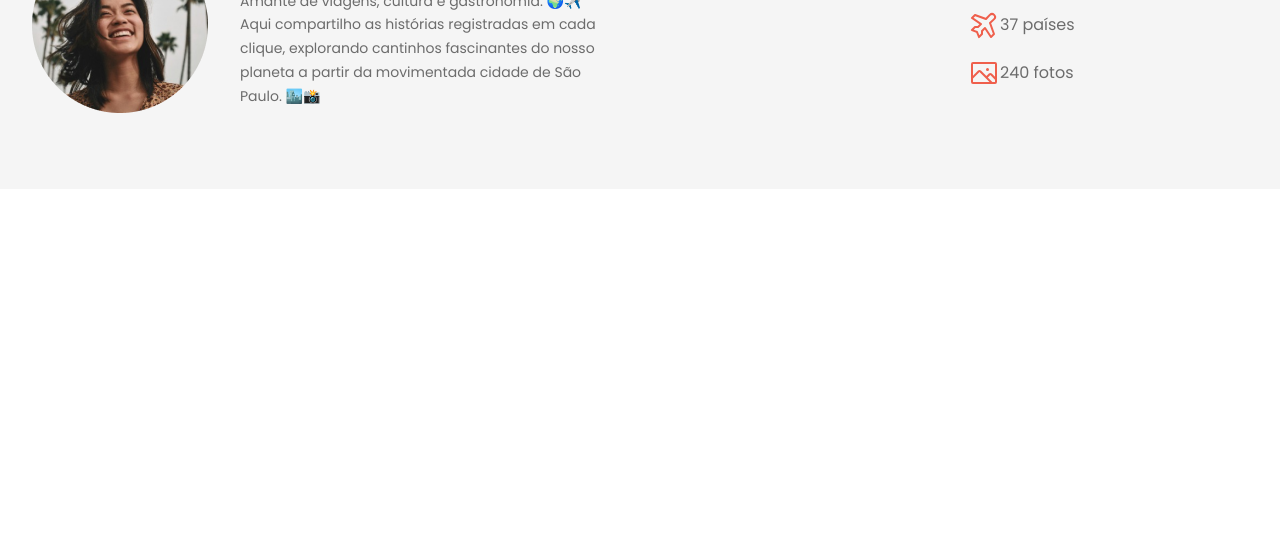
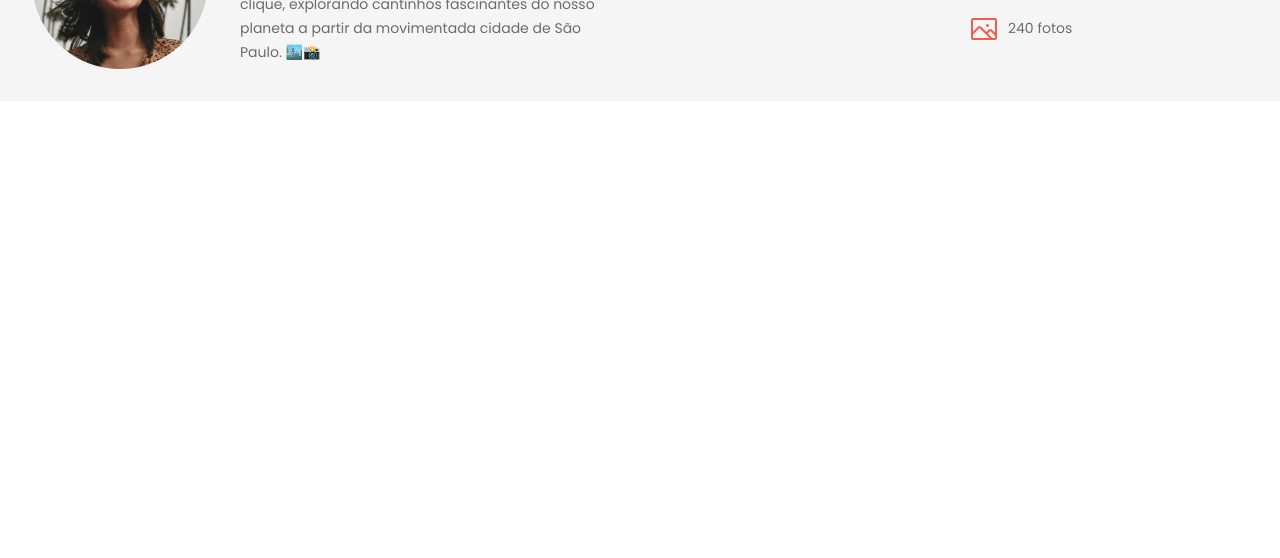
Before and after one commit to EmanuelMedeiross/Travelgram-Perfil-de-viagens, a plain HTML site: page index.html in a window 1280 px wide. Shown: the part 242-800 px from the top of the page. Drawn offline with Linux system fonts and the light colour scheme.

Commit message:
correction header

```diff
--- a/styles/header.css
+++ b/styles/header.css
@@ -1,7 +1,6 @@
 header {
     padding-block: 32px;
 }
-
 header .container {
     display: flex;
     justify-content: space-between;
@@ -34,10 +33,11 @@ header .container {
     display: flex;
     flex-direction: column;
     gap: 16px;
-    margin-block: 68px;
 }
 
 .info li {
     display: flex;
     align-items: center;
+    gap: 8px;
+    font: var(--text-md);
 }
```
